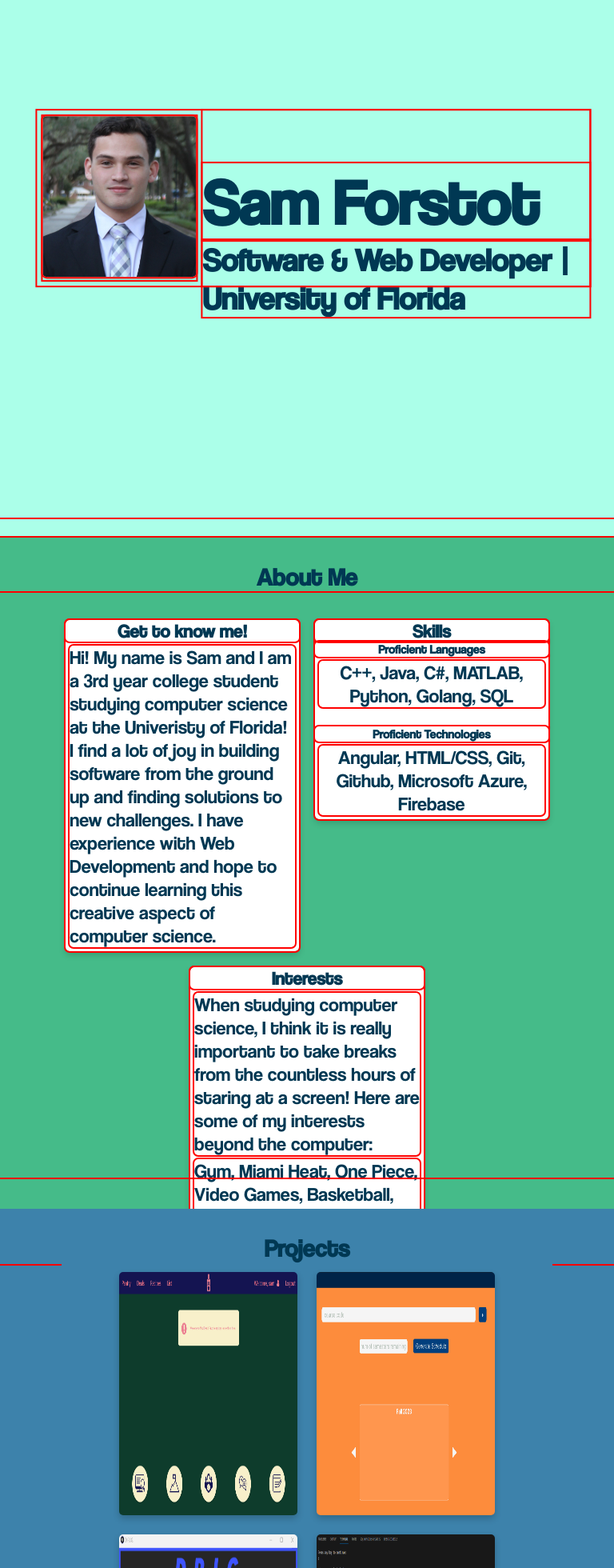
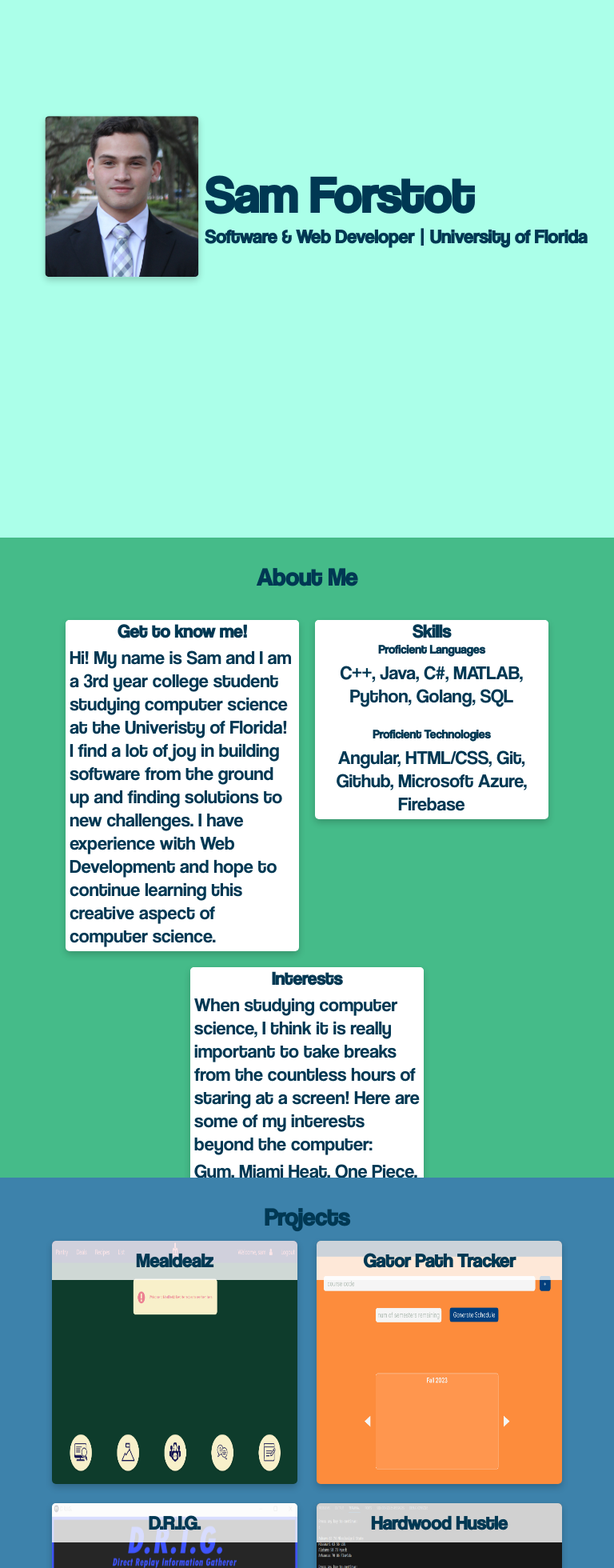
Before and after one commit to samforstot/sf-portfolio-app, an Angular app: page / in a window 768 px wide. Shown: the part 160-2120 px from the top of the page at 80% size. Built offline with nearby package versions, Linux system fonts and the light colour scheme.

Commit message:
ipad and laptop look good!

```diff
--- a/src/app/about-me/about-me.component.scss
+++ b/src/app/about-me/about-me.component.scss
@@ -1,7 +1,7 @@
 * {
     background-color: var(--tertiary-color);
     font-family: 'Coolvetica';
-    outline: 2px solid red;
+    //outline: 2px solid red;
 }
 
 .about-me{
@@ -62,3 +62,17 @@ h2{
 .tech > p{
     text-align: center;
 }
+
+// Changes for Tablet
+@media only screen and (min-width: 768px) and (max-width: 991px){
+    .about-me{
+        background-color: red;
+    }
+}
+
+// Changes for Mobile
+@media only screen and (max-width: 767px){
+    .about-me{
+        background-color: green;
+    }
+}
--- a/src/app/intro/intro.component.scss
+++ b/src/app/intro/intro.component.scss
@@ -1,5 +1,5 @@
 *{
-    outline: 2px solid red;
+    //outline: 2px solid red;
 }
 .intro{
     padding: 20px;
@@ -68,3 +68,33 @@ img {
     }
 
 }
+
+// Changes for Tablet
+@media only screen and (min-width: 768px) and (max-width: 1180px){
+    .box-content > h1 {
+        position: relative;
+        top: 30%;
+        font-size: 8vh;
+        //-webkit-text-stroke: 2px var(--primary-color);
+        //color: transparent;
+        animation: slidein .7s ease-in-out;
+        z-index: -1;
+        margin: 0;
+    }
+
+    .box-content > h2 {
+        position: relative;
+        top: 30%;
+        font-size: 3vh;
+        margin: 0;
+        z-index: -1;
+        animation: slidein .7s ease-in-out;
+    }
+}
+
+// Changes for Mobile
+@media only screen and (max-width: 767px){
+    .intro{
+        background-color: green;
+    }
+}
--- a/src/app/nav-bar/nav-bar.component.scss
+++ b/src/app/nav-bar/nav-bar.component.scss
@@ -103,3 +103,17 @@ a {
     mask-position: center;
     transition: .2s ease-in-out;
 }
+
+// Changes for Tablet
+@media only screen and (min-width: 768px) and (max-width: 991px){
+    .navbar{
+        //background-color: red;
+    }
+}
+
+// Changes for Mobile
+@media only screen and (max-width: 767px){
+    .navbar{
+        background-color: green;
+    }
+}
--- a/src/app/projects/projects.component.html
+++ b/src/app/projects/projects.component.html
@@ -12,7 +12,7 @@
             <h1 class="name">Gator Path Tracker</h1>
             <div class="description">
                 <span class="gpt-image"></span>
-                <p>The Gator Path Tracker (GPT) is project that is currently in-development! This webapp makes use of a web driver within various Python scripts to grab student-produced opinions and data relating to the overall difficulty of classes at the Univeristy of Florida. Sources include sites ranging from Reddit (r/ufl) to RateMyProfessor. This data is then passed to OpenAI's ChatGPT API to perform language processing to rate each class and further build a schedule for users.</p>
+                <p>The Gator Path Tracker (GPT) is an in-development project makes use of a web driver within various Python scripts to grab student-produced opinions and data relating to the overall difficulty of classes at the Univeristy of Florida. Sources include sites ranging from Reddit (r/ufl) to RateMyProfessor. This data is then passed to OpenAI's ChatGPT API to perform language processing to rate each class and further build a schedule for users.</p>
             </div>
         </div>
         <div [ngClass]="{'flip': isFlippedDRIG}" (click)="toggleCard('drig')" class="card drig">
--- a/src/app/projects/projects.component.scss
+++ b/src/app/projects/projects.component.scss
@@ -59,7 +59,7 @@ h2{
     opacity: 0;
     font-size: 3vh;
     transition: opacity .3s ease;
-    background-color: white;
+    background-color: rgba(255, 255, 255, .8);
     border-radius: 5px 5px 0px 0px;
     padding: 10px;
     text-align: center;
@@ -177,3 +177,67 @@ p {
 i {
     background-color: white;
 }
+
+// Changes for Tablet
+@media only screen and (min-width: 768px) and (max-width: 1180px){
+
+    .content-wrapper{
+        //position: relative;
+        margin: 0;
+        text-align: center;
+    }
+
+    .card{
+        width: 40vw;
+        height: 38vh;
+        border-radius: 5px;
+        box-shadow: 0 4px 8px 0 rgba(0,0,0,0.2);
+        transition:transform .5s ;
+        cursor: pointer;
+        display: inline-block;
+        vertical-align: top;
+        margin: 12px;
+    }
+
+    .name{
+        font-size: 3vh;
+        //transition: opacity .3s ease;
+        opacity: 1;
+        background-color: rgba(255, 255, 255, .8);
+        border-radius: 5px 5px 0px 0px;
+        padding: 10px;
+        text-align: center;
+        margin: 0;
+        color: var(--primary-color)
+    }
+
+    .description{
+        display: none;
+        width: 40vw;
+        height: 38vh;
+        background-color: white;
+        border-radius: 5px;
+        height: 100%;
+        border: 3px solid var(--tertiary-color);
+        color: var(--primary-color)
+    }
+
+    p {
+        position: absolute;
+        top: 50%;
+        font-size: 15px;
+        background-color: white;
+        margin: 0;
+        border-radius: 5px;
+        padding: 5px;
+    }
+
+
+}
+
+// Changes for Mobile
+@media only screen and (max-width: 767px){
+    .projects{
+        background-color: green;
+    }
+}
```
